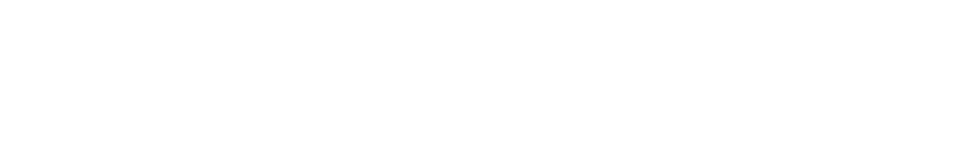
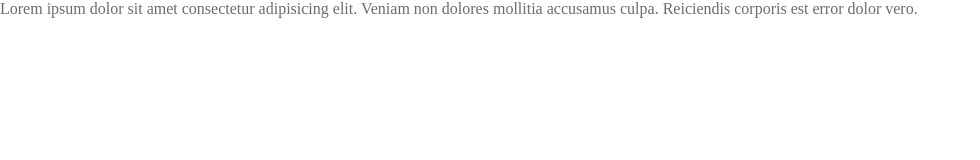
Before and after one commit to LucasE-Padilha/Travelgram, a plain HTML site: page index.html in a window 1280 px wide. Shown: the whole page, without its empty margins (0-980 px from the left). Drawn offline with Linux system fonts and the light colour scheme.

Commit message:
initial style guide

```diff
--- a/index.html
+++ b/index.html
@@ -6,5 +6,11 @@
     <link rel="stylesheet" href="./styles/index.css" />
     <title>Travelgram</title>
   </head>
-  <body></body>
+  <body>
+    <p>
+      Lorem ipsum dolor sit amet consectetur adipisicing elit. Veniam non
+      dolores mollitia accusamus culpa. Reiciendis corporis est error dolor
+      vero.
+    </p>
+  </body>
 </html>
--- a/styles/global.css
+++ b/styles/global.css
@@ -3,3 +3,18 @@
   padding: 0;
   box-sizing: border-box;
 }
+
+:root {
+  --brand-color: #ef5f4c;
+  --shape-transparency: #ffffff8f;
+  --bg-color: #ffffff;
+  --surface-color: #f5f5f5;
+  --skeleton-color: #d9d9d9;
+  --text-color-primary: #313131;
+  --text-color-secondary: #6c6c6c;
+}
+
+body {
+  color: var(--text-color-secondary);
+  background-color: var(--bg-color);
+}
```
Also changed, not shown: assets/AirplaneTilt.svg (added), assets/Image 01.png (added), assets/Image 02.png (added), assets/Image 03.png (added), assets/Image 04.png (added), assets/Image 05.png (added), assets/Image 06.png (added), assets/Image 07.png (added), assets/Image 08.png (added), assets/Image 09.png (added), assets/Image 10.png (added), assets/Image 11.png (added), assets/Image.svg (added), assets/Logo.svg (added), 2 more files, 1 other file.
